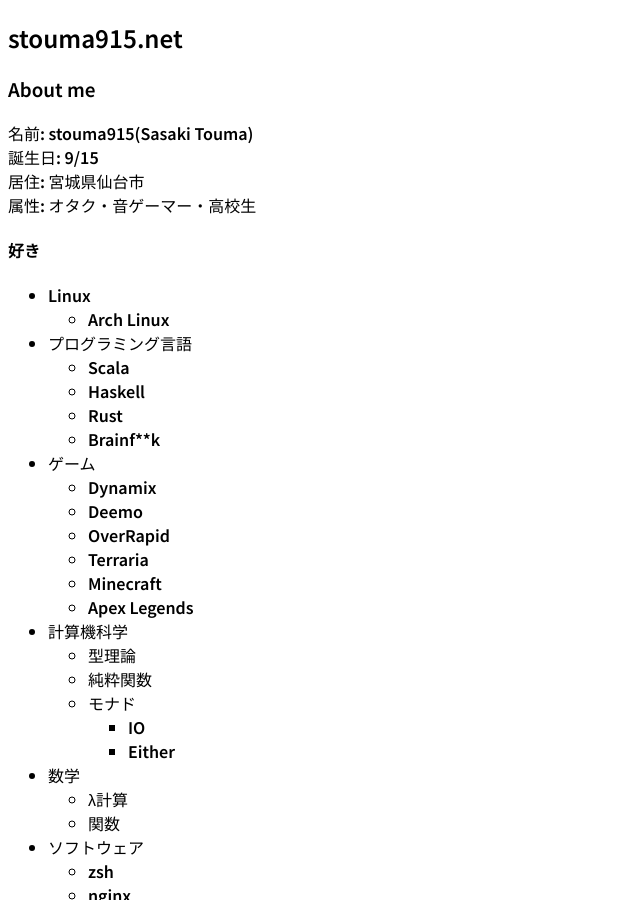
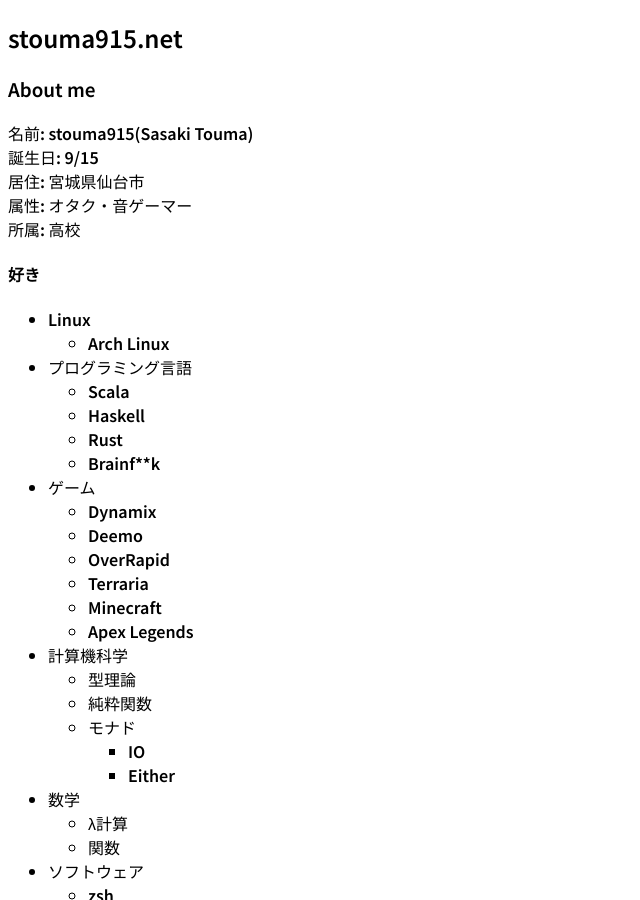
Before and after one commit to t-sasaki915/t-sasaki-net, a Jekyll site: the page built from docs/index.md, in a window 1280 px wide and 900 px high. Shown: the whole window, without its empty margins (0-640 px from the left). Built offline with Jekyll 4.4.1, drawn with Linux system fonts in a browser that asks for light colours; Markdown is read by kramdown in place of the engine named in the settings.

Commit message:
Update index.md

```diff
--- a/docs/index.md
+++ b/docs/index.md
@@ -9,7 +9,8 @@
 名前: stouma915(Sasaki Touma)<br>
 誕生日: 9/15<br>
 居住: 宮城県仙台市<br>
-属性: オタク・音ゲーマー・高校生<br>
+属性: オタク・音ゲーマー<br>
+所属: 高校
 #### 好き
 - Linux
   - Arch Linux
```
